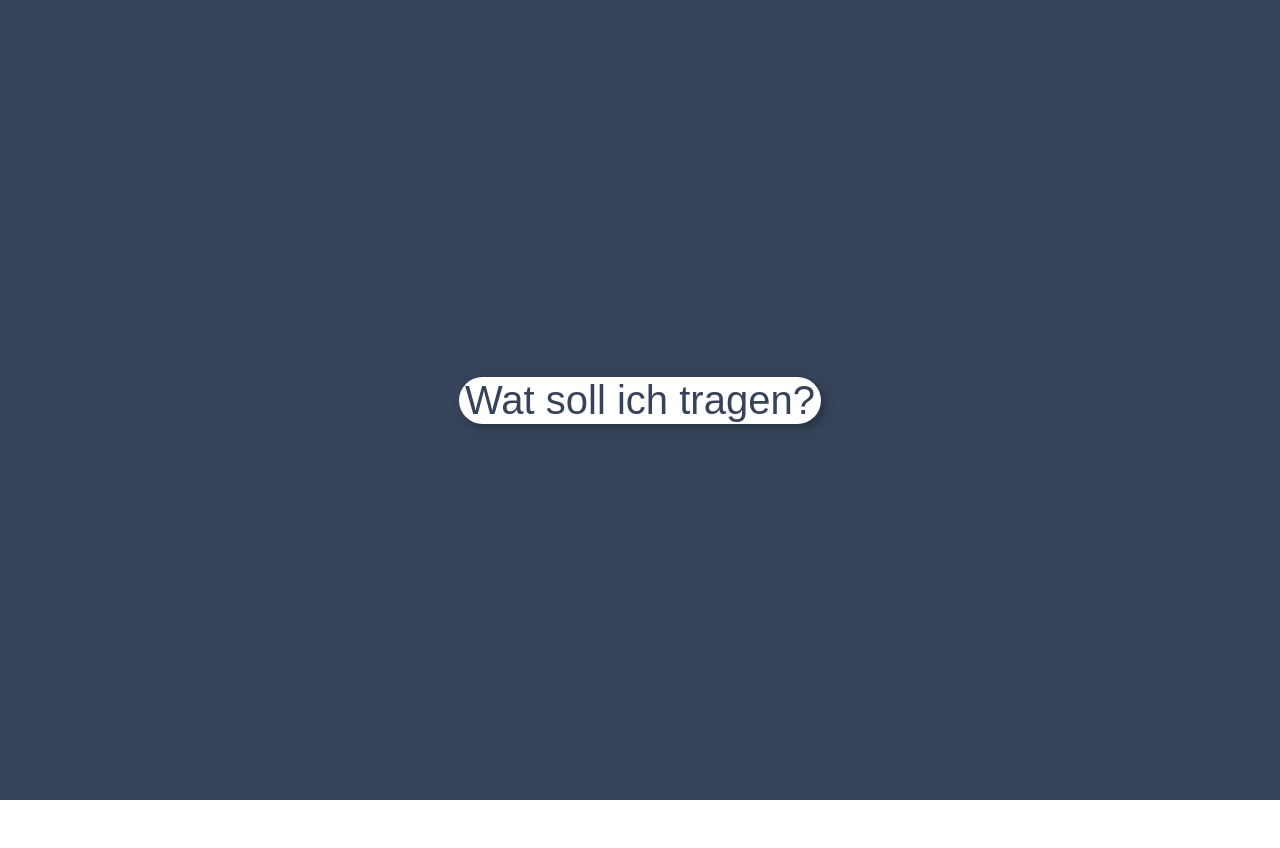
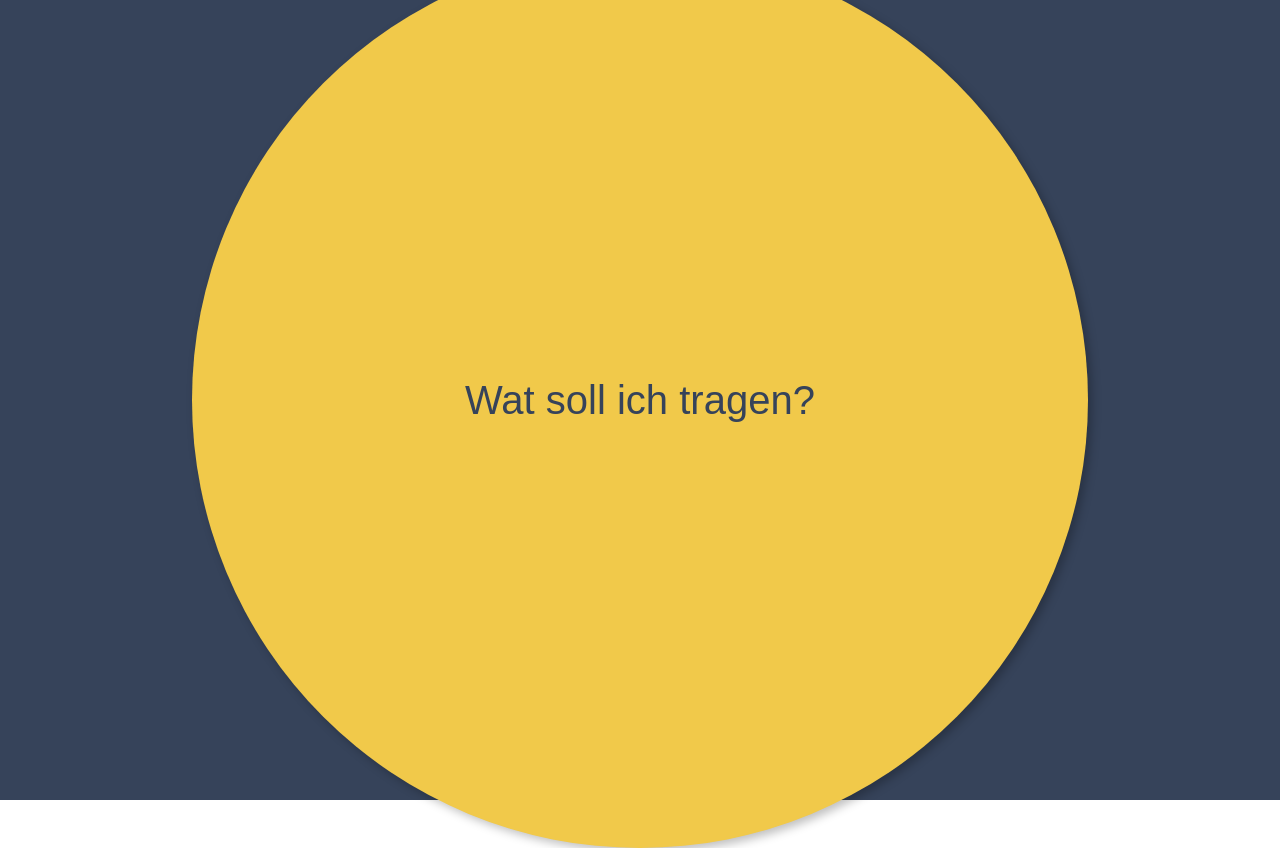
Before and after one commit to JanRaadts/watsollichtragen, an Angular app: page / in a window 1280 px wide. Before the commit the page ends 800 px from the top, so only its background shows below. Built offline with nearby package versions, Linux system fonts and the light colour scheme; what ngx-lottie would draw is missing.

Commit message:
add new color

```diff
--- a/src/app/components/weather/weather.component.scss
+++ b/src/app/components/weather/weather.component.scss
@@ -9,15 +9,14 @@
 }
 
 .btn{
-    height: auto;
-    max-width: 80vw;
-    width: auto;
+    height: 70vw;
+    width: 70vw;
     font-size: 2.5rem;
     color: #36435A;
     border: none;
-    background: white;
+    background: #F1C94A;
     box-shadow: 4px 4px 10px rgba(0, 0, 0, 0.25);
-    border-radius: 25px;
+    border-radius: 50%;
     display: flex;
     justify-content: center;
     align-items: center;
@@ -35,9 +34,10 @@
 }
 
 .temperature{
-    font-size: 3rem;
+    font-size: 4rem;
     text-align: center;
     color: white;
+    width: 80vw;
 }
 
 .form{
```
